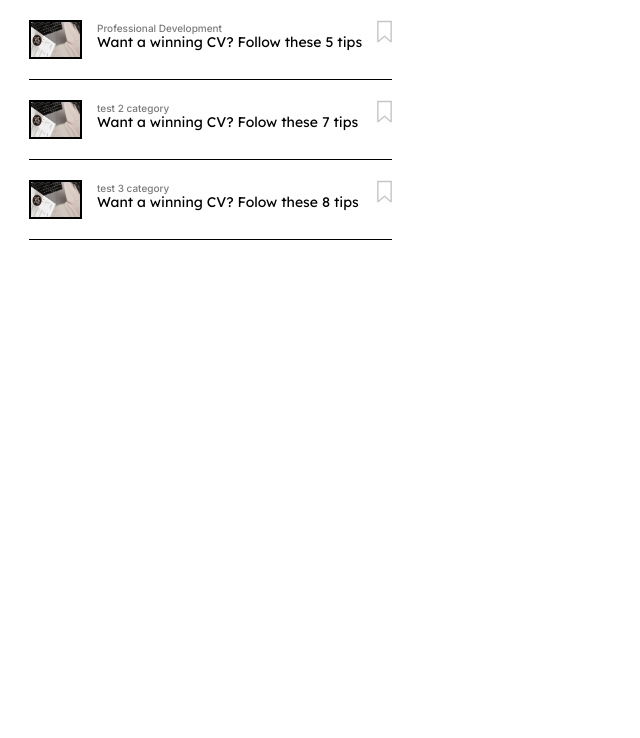
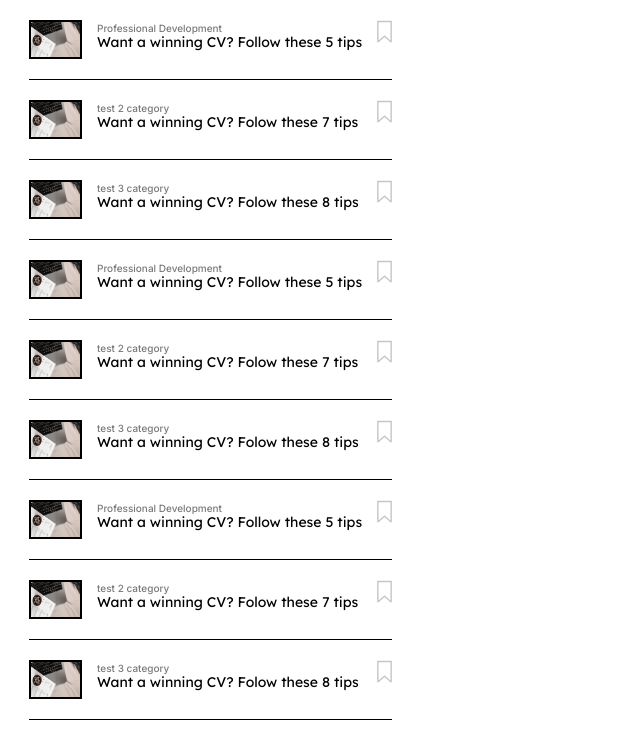
Before and after one commit to ecf123/ecf-fe-prototype, a React (Create React App) app: page /articles in a window 1280 px wide. Shown: the top 738 px of the page, without its empty margins (0-640 px from the left). Built offline with nearby package versions, Linux system fonts and the light colour scheme; no server answers.

Commit message:
Add extra dummy articles

```diff
--- a/src/assets/data/dummyArticleCardInformation.js
+++ b/src/assets/data/dummyArticleCardInformation.js
@@ -41,6 +41,66 @@ const articleInfo = [
         readTime: "5 mins",
         date: "23 May 2022",
         articleContent: articleContent
+    },
+    {
+        title: "Want a winning CV? Follow these 5 tips",
+        category: "Professional Development",
+        thumbnail: image,
+        id: 1,
+        isActive: false,
+        readTime: "5 mins",
+        date: "23 May 2022",
+        articleContent: articleContent
+    },
+    {
+        category: "test 2 category",
+        thumbnail: image,
+        id: 2,
+        isActive: false,
+        title: "Want a winning CV? Folow these 7 tips",
+        readTime: "5 mins",
+        date: "23 May 2022",
+        articleContent: articleContent
+    },
+    {
+        category: "test 3 category",
+        thumbnail: image,
+        id: 3,
+        isActive: false,
+        title: "Want a winning CV? Folow these 8 tips",
+        readTime: "5 mins",
+        date: "23 May 2022",
+        articleContent: articleContent
+    },
+    {
+        title: "Want a winning CV? Follow these 5 tips",
+        category: "Professional Development",
+        thumbnail: image,
+        id: 1,
+        isActive: false,
+        readTime: "5 mins",
+        date: "23 May 2022",
+        articleContent: articleContent
+    },
+    {
+        category: "test 2 category",
+        thumbnail: image,
+        id: 2,
+        isActive: false,
+        title: "Want a winning CV? Folow these 7 tips",
+        readTime: "5 mins",
+        date: "23 May 2022",
+        articleContent: articleContent
+    },
+    {
+        category: "test 3 category",
+        thumbnail: image,
+        id: 3,
+        isActive: false,
+        title: "Want a winning CV? Folow these 8 tips",
+        readTime: "5 mins",
+        date: "23 May 2022",
+        articleContent: articleContent
     }
 ]
 
```
